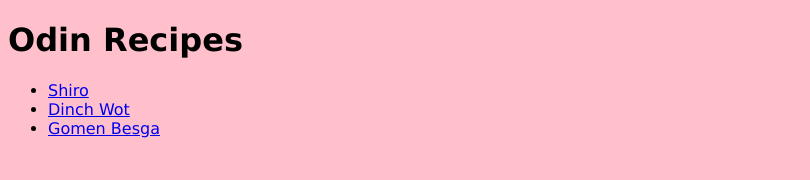
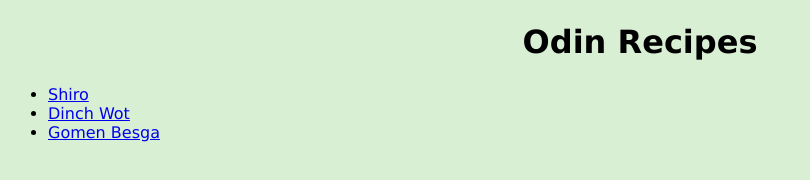
Before and after one commit to biniyamNegasa/odin-recipes, a plain HTML site: page index.html in a window 1280 px wide. Shown: the whole page, without its empty margins (0-810 px from the left). Drawn offline with Linux system fonts and the light colour scheme.

Commit message:
Update CSS

```diff
--- a/index.html
+++ b/index.html
@@ -6,7 +6,7 @@
     <link rel="stylesheet" href="style.css"/>
   </head>
   <body>
-    <h1>Odin Recipes</h1>
+    <h1 class="main">Odin Recipes</h1>
     <ul>
       <li><a href="./recipes/shiro.html">Shiro</a></li>
       <li><a href="./recipes/dinch-wot.html">Dinch Wot</a></li>
--- a/style.css
+++ b/style.css
@@ -1,4 +1,9 @@
 body{
-  background: pink;
+  background: #D8EFD3;
   font-family: Verdana, Geneva, Tahoma, sans-serif;
 }
+
+.main {
+  text-align: center;
+  padding: 2px;
+}
```
